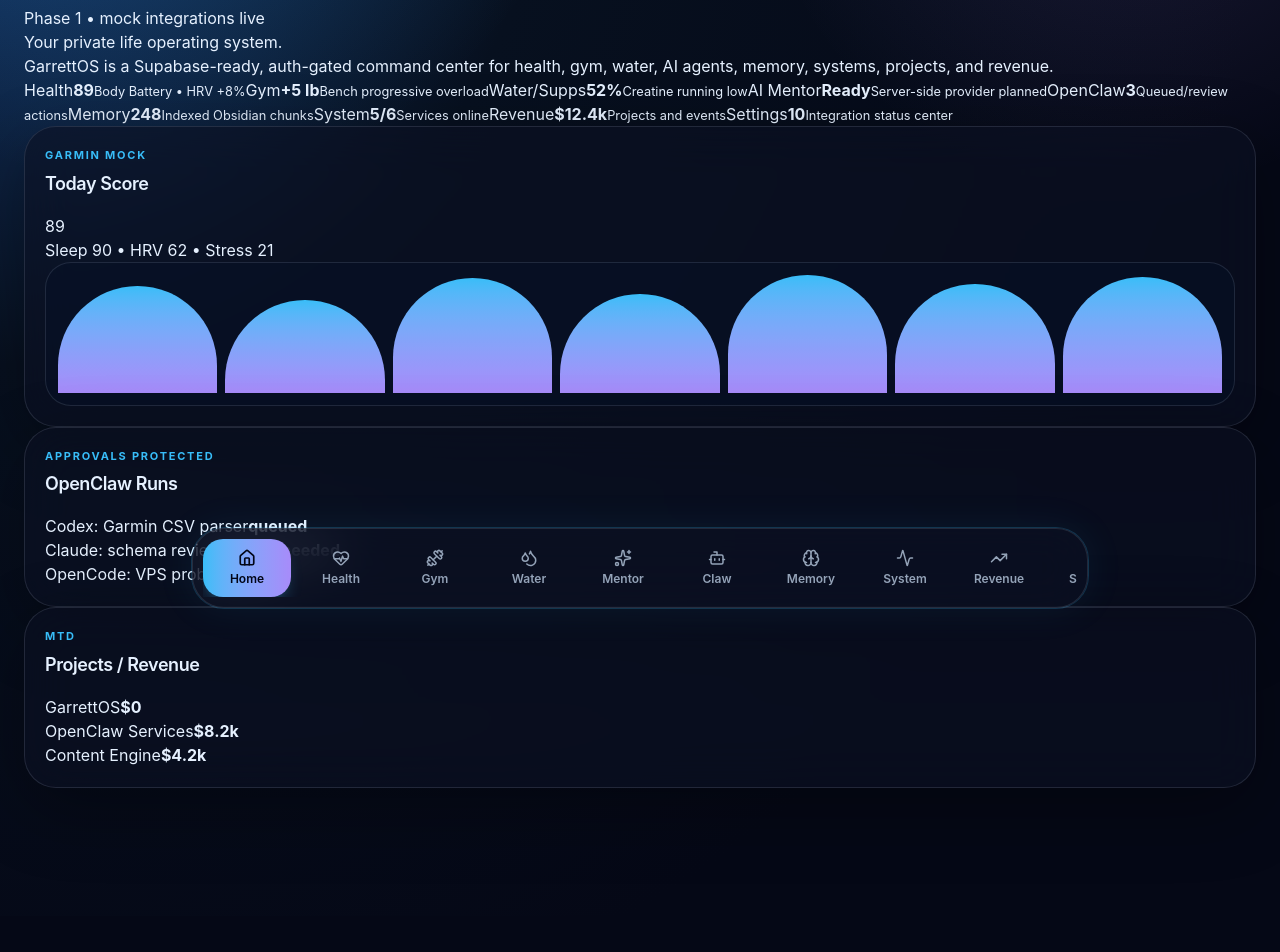
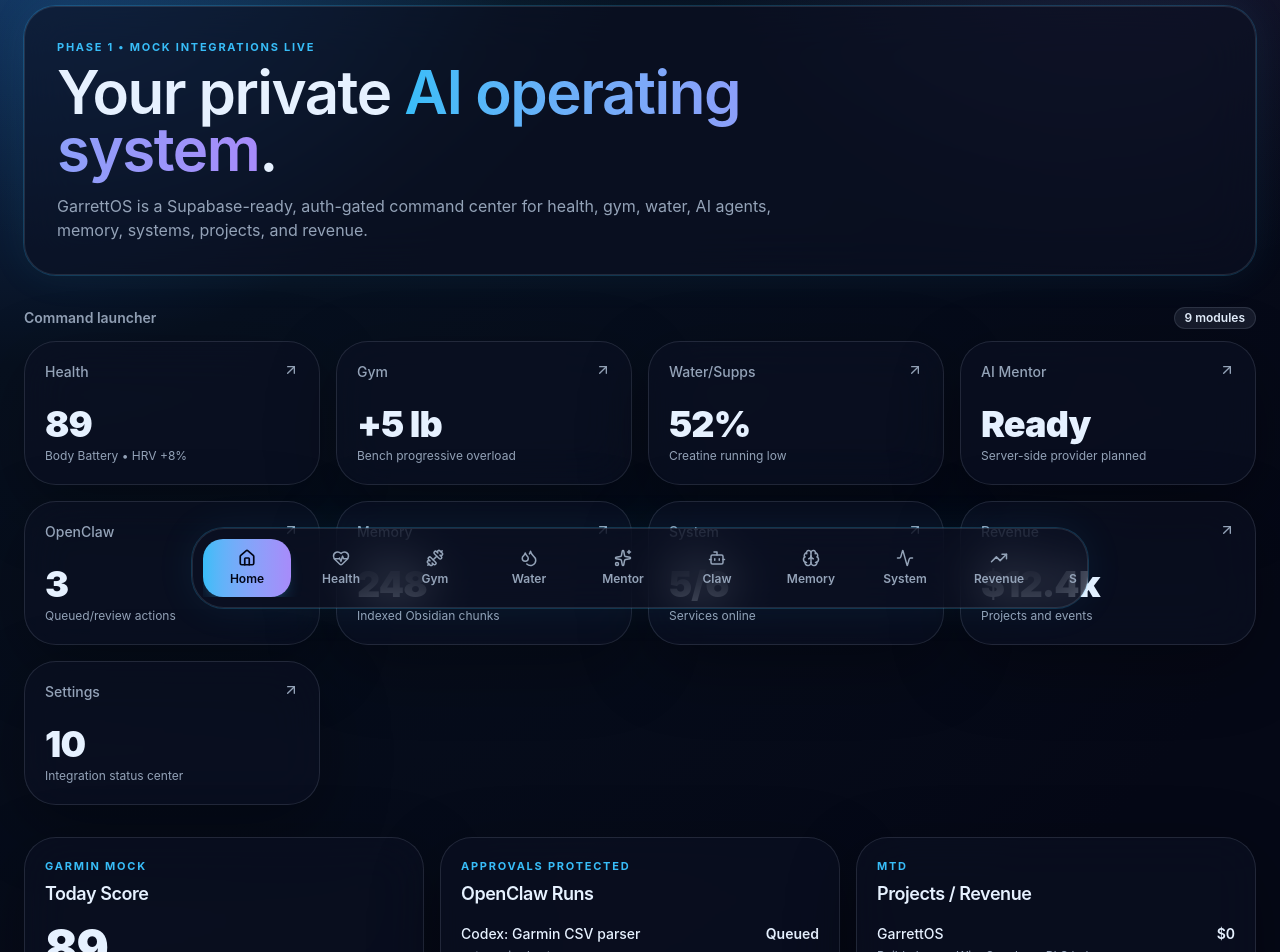
Before and after one commit to gare-glitch/garrettos-dashboard, a Next.js app: page / in a window 1280 px wide. Shown: the part 180-1132 px from the top of the page. Before the commit the page ends 1096 px from the top, so only its background shows below. Built offline with nearby package versions, Linux system fonts and the light colour scheme.

Commit message:
Redesign home page as GarrettOS command center reference.
Adds hero panel, bento launcher grid, and dashboard metrics using the new glass design system components.

Co-authored-by: Cursor <cursoragent@cursor.com>

```diff
--- a/app/(dashboard)/page.tsx
+++ b/app/(dashboard)/page.tsx
@@ -1,21 +1,74 @@
 import Link from 'next/link';
 import { Card } from '@/components/Card';
+import { LauncherCard } from '@/components/LauncherCard';
 import { MiniChart } from '@/components/MiniChart';
+import { BentoGrid, DashboardGrid } from '@/components/layout-grid';
+import { DataRow } from '@/components/DataRow';
+import { Badge } from '@/components/ui/badge';
 import { agentRuns, garminDaily, launcher, projects } from '@/data/mock';
 
 export default function HomePage() {
   const today = garminDaily.at(-1)!;
-  return <div className="page-stack">
-    <section className="hero-panel">
-      <p className="eyebrow">Phase 1 • mock integrations live</p>
-      <h1>Your private life operating system.</h1>
-      <p>GarrettOS is a Supabase-ready, auth-gated command center for health, gym, water, AI agents, memory, systems, projects, and revenue.</p>
-    </section>
-    <section className="bento-grid">{launcher.map((item) => <Link className="launcher-card" href={item.href} key={item.href}><span>{item.title}</span><strong>{item.metric}</strong><small>{item.note}</small></Link>)}</section>
-    <section className="dashboard-grid">
-      <Card title="Today Score" eyebrow="Garmin mock" className="span-4"><div className="metric">{today.bodyBattery}</div><p className="muted">Sleep {today.sleepScore} • HRV {today.hrv} • Stress {today.stress}</p><MiniChart label="weekly body battery" values={garminDaily.map((d) => d.bodyBattery)} /></Card>
-      <Card title="OpenClaw Runs" eyebrow="Approvals protected" className="span-4">{agentRuns.map((run) => <div className="row" key={run.title}><span>{run.title}</span><b>{run.status}</b></div>)}</Card>
-      <Card title="Projects / Revenue" eyebrow="MTD" className="span-4">{projects.map((project) => <div className="row" key={project.name}><span>{project.name}</span><b>{project.revenue}</b></div>)}</Card>
-    </section>
-  </div>;
+
+  return (
+    <div className="space-y-6 md:space-y-8">
+      <section className="glass-panel glow-ring overflow-hidden rounded-3xl p-6 md:p-8">
+        <p className="text-[11px] font-bold uppercase tracking-[0.16em] text-cyan">Phase 1 • mock integrations live</p>
+        <h1 className="mt-2 max-w-4xl text-4xl font-semibold tracking-tight md:text-6xl md:leading-[0.95]">
+          Your private <span className="text-gradient">AI operating system</span>.
+        </h1>
+        <p className="mt-4 max-w-3xl text-sm text-muted-foreground md:text-base">
+          GarrettOS is a Supabase-ready, auth-gated command center for health, gym, water, AI agents, memory, systems,
+          projects, and revenue.
+        </p>
+      </section>
+
+      <section>
+        <div className="mb-3 flex items-center justify-between">
+          <h2 className="text-sm font-semibold text-muted-foreground">Command launcher</h2>
+          <Badge variant="secondary">9 modules</Badge>
+        </div>
+        <BentoGrid>
+          {launcher.map((item) => (
+            <LauncherCard
+              key={item.href}
+              href={item.href}
+              title={item.title}
+              metric={item.metric}
+              note={item.note}
+              className="col-span-1 md:col-span-1"
+            />
+          ))}
+        </BentoGrid>
+      </section>
+
+      <DashboardGrid>
+        <Card title="Today Score" eyebrow="Garmin mock" className="md:col-span-4">
+          <div className="text-5xl font-black tracking-tight">{today.bodyBattery}</div>
+          <p className="mt-2 text-sm text-muted-foreground">
+            Sleep {today.sleepScore} • HRV {today.hrv} • Stress {today.stress}
+          </p>
+          <MiniChart label="weekly body battery" values={garminDaily.map((d) => d.bodyBattery)} className="mt-4" />
+        </Card>
+
+        <Card title="OpenClaw Runs" eyebrow="Approvals protected" className="md:col-span-4">
+          {agentRuns.map((run) => (
+            <DataRow key={run.title} label={run.title} value={run.status} hint={run.approval} />
+          ))}
+        </Card>
+
+        <Card title="Projects / Revenue" eyebrow="MTD" className="md:col-span-4">
+          {projects.map((project) => (
+            <DataRow key={project.name} label={project.name} value={project.revenue} hint={`${project.status} • ${project.next}`} />
+          ))}
+        </Card>
+      </DashboardGrid>
+
+      <div className="text-center text-xs text-muted-foreground">
+        <Link href="/settings" className="underline-offset-4 hover:text-cyan hover:underline">
+          View integration status center
+        </Link>
+      </div>
+    </div>
+  );
 }
```
